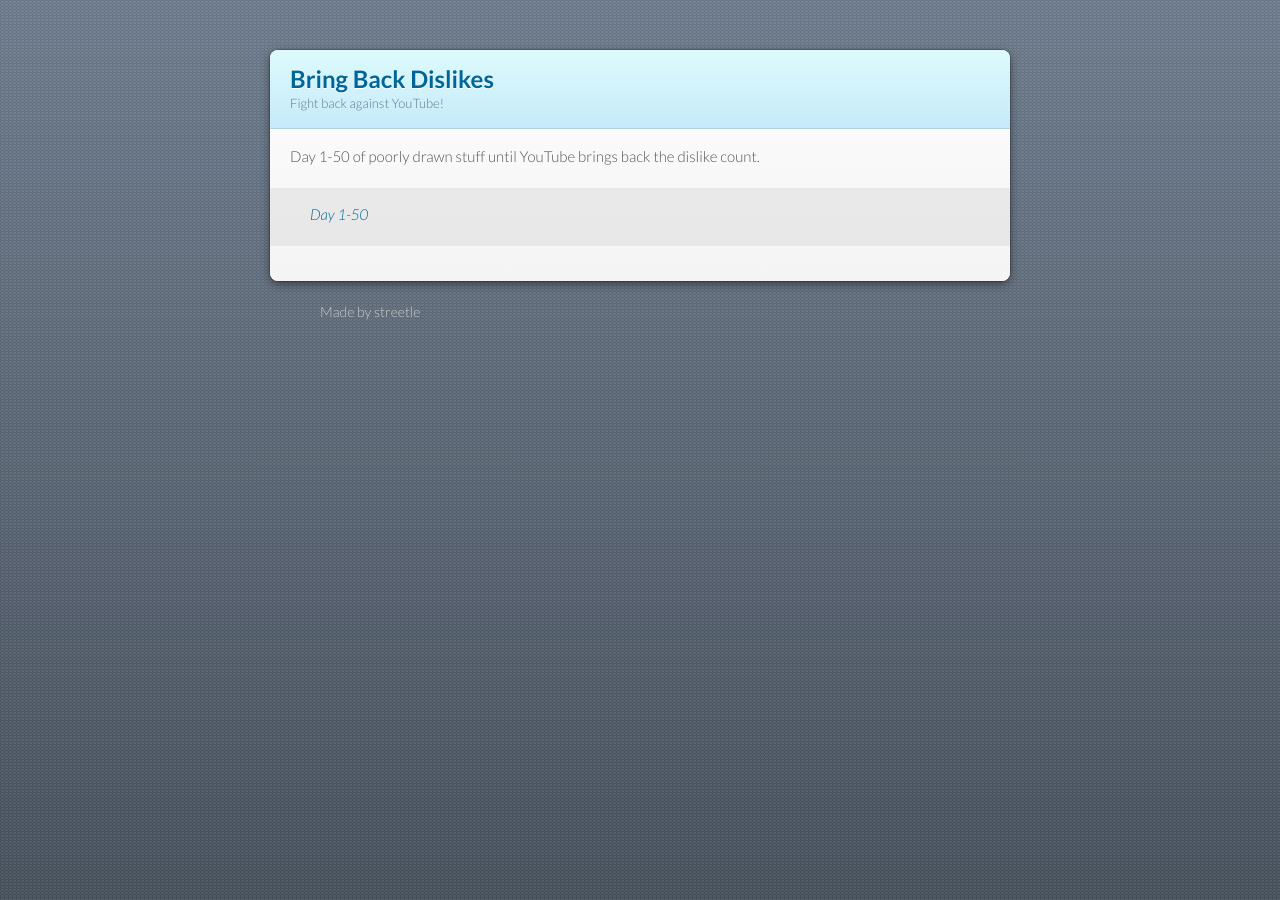
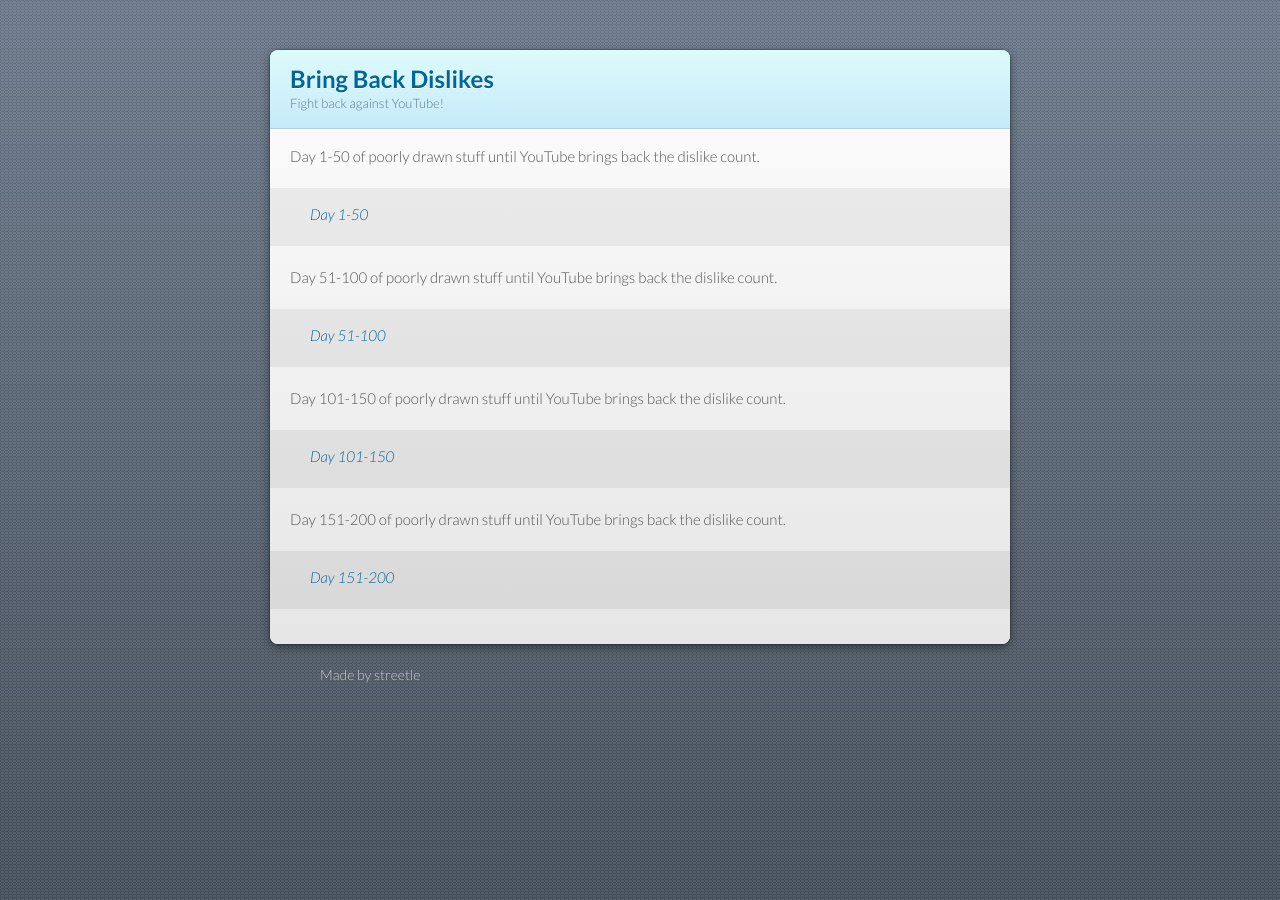
Before and after one commit to streetlegithub/bringbackdislikes.ml, a Jekyll site: the page built from index.md, in a window 1280 px wide. Built offline with Jekyll 4.4.1, drawn with Linux system fonts in a browser that asks for light colours; our own code applies the rules of GitHub Pages for plain Markdown files.

Commit message:
Update index.md

```diff
--- a/index.md
+++ b/index.md
@@ -1,2 +1,11 @@
-Day 1-50 of poorly drawn stuff until  YouTube brings back the dislike count.
+Day 1-50 of poorly drawn stuff until YouTube brings back the dislike count.
 > [Day 1-50](./50)
+
+Day 51-100 of poorly drawn stuff until YouTube brings back the dislike count.
+> [Day 51-100](./100)
+
+Day 101-150 of poorly drawn stuff until YouTube brings back the dislike count.
+> [Day 101-150](./150)
+
+Day 151-200 of poorly drawn stuff until YouTube brings back the dislike count.
+> [Day 151-200](./200)
```
